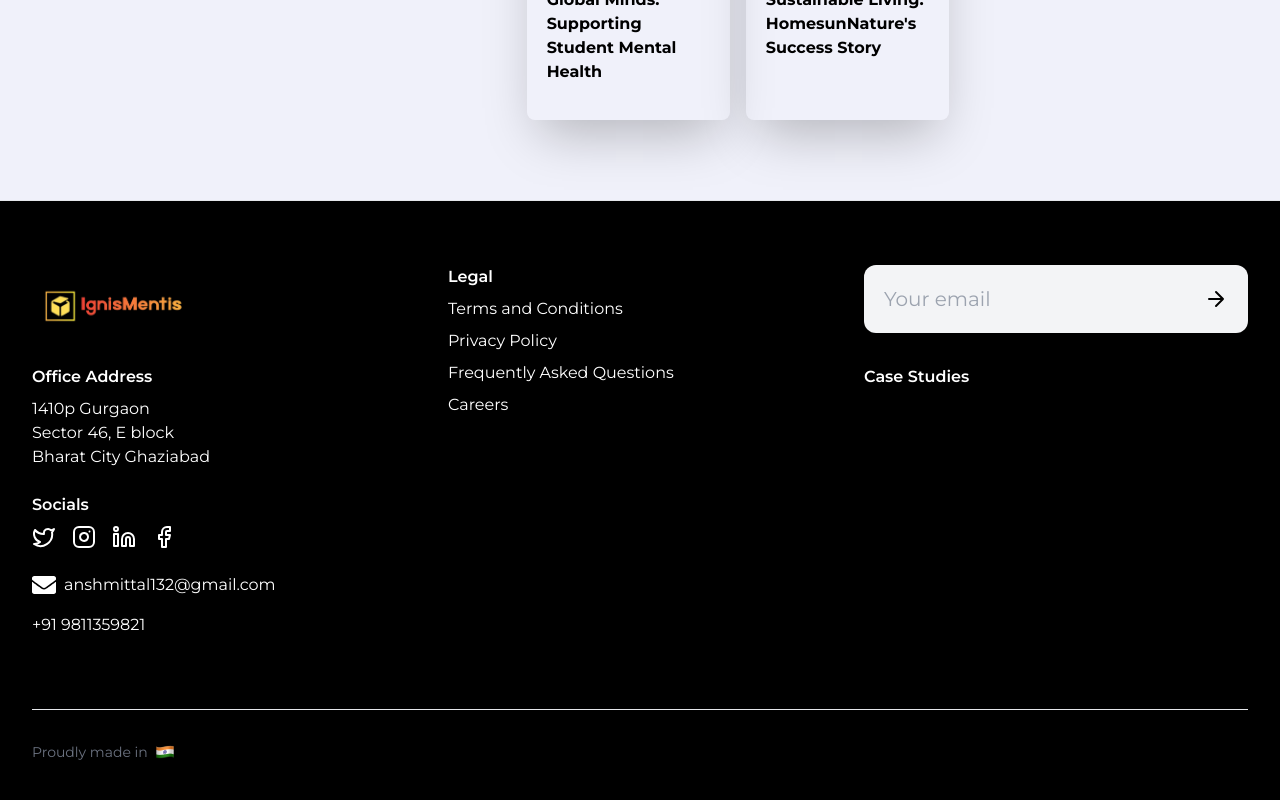
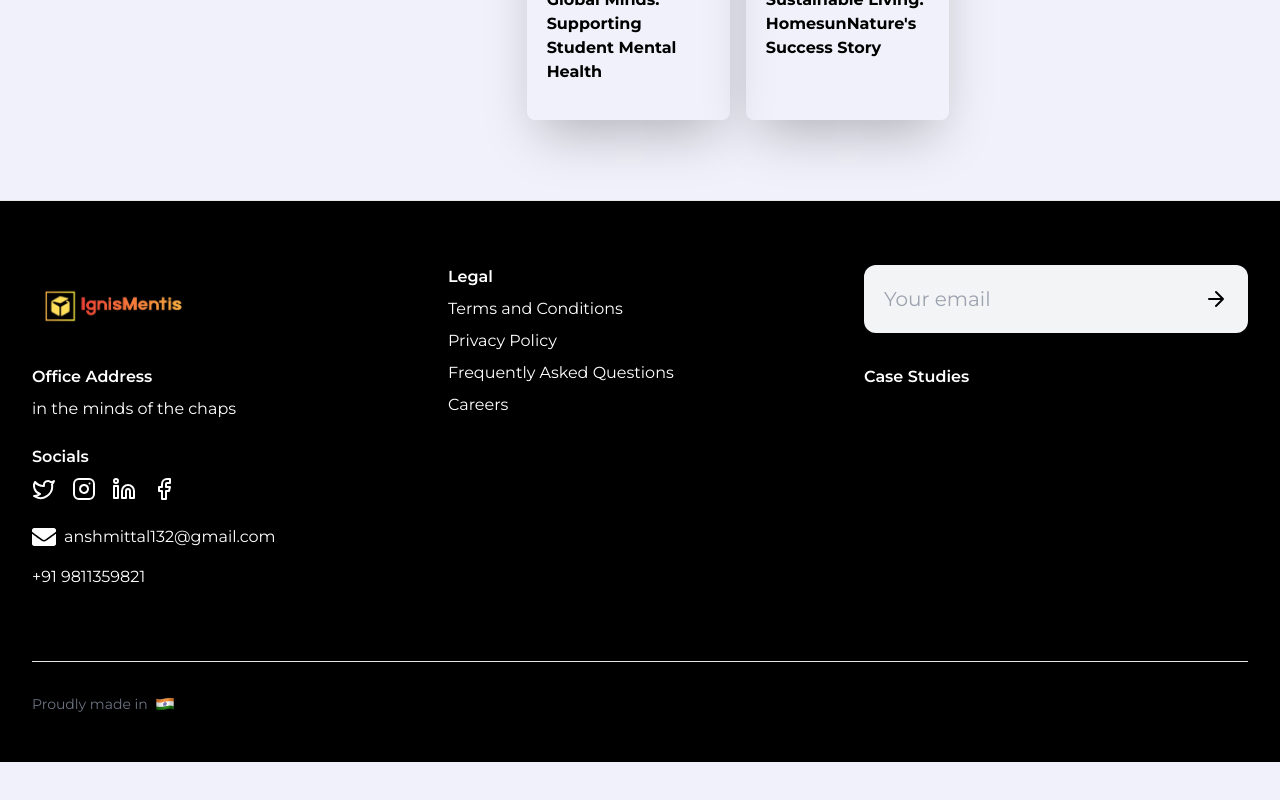
Before and after one commit to NINJAHATTORI004/ignis, a React (Vite) app: page /solutions in a window 1280 px wide. Shown: the part 950-1750 px from the top of the page. After the commit the page ends 1712 px from the top, so only its background shows below. Built offline with nearby package versions, Linux system fonts and the light colour scheme; a web font is replaced by a local one.

Commit message:
Update Footer component with new address details

```diff
--- a/src/components/Footer.jsx
+++ b/src/components/Footer.jsx
@@ -132,9 +132,9 @@ export default function Footer({ mode = "dark", next }) {
           <div>
             <img src={logo} className="h-20 -ml-3 mb-5" alt="" />
             <h3 className="font-semibold mb-2">Office Address</h3>
-            <p>1410p Gurgaon</p>
-            <p>Sector 46, E block</p>
-            <p>Bharat City Ghaziabad </p>
+            <p>in the minds of the chaps</p>
+            <p></p>
+            <p> </p>
             <div className="mt-6">
               <h3 className="font-semibold mb-2">Socials</h3>
               <ul className="space-x-4 flex">
```
